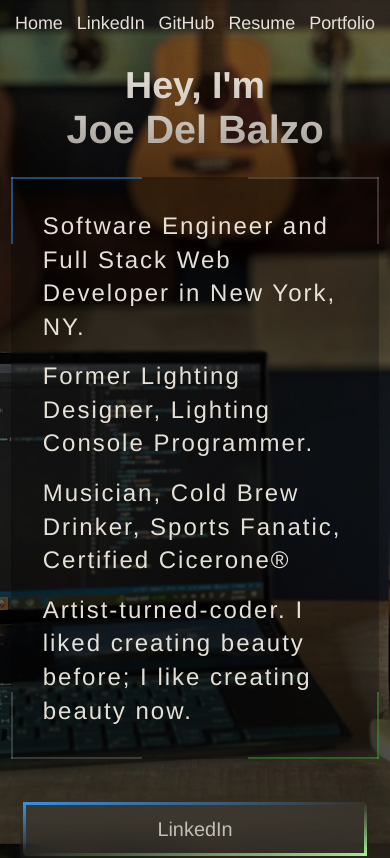
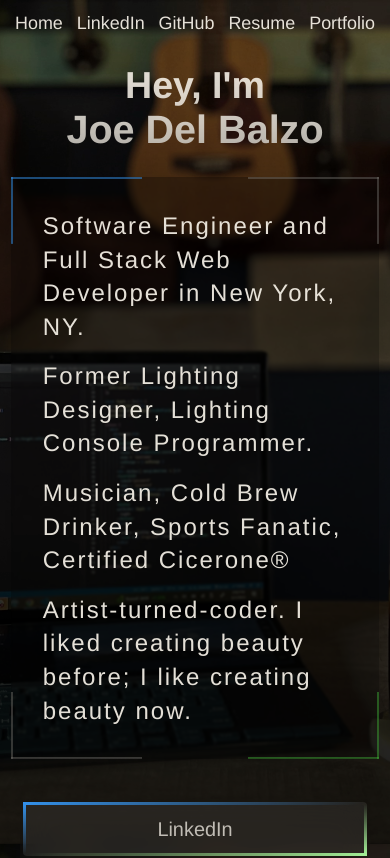
Before and after one commit to joedelbalzo/jdbportfolio, a React app: page /dropofcss in a window 390 px wide. Shown: the top 858 px of the page. Built offline with nearby package versions, Linux system fonts and the light colour scheme.

Commit message:
indexhtml changes

```diff
--- a/public/index.html
+++ b/public/index.html
@@ -1,12 +1,43 @@
 <!DOCTYPE html>
-<html>
+<html lang="en">
   <head>
-    <title>Joe Del Balzo</title>
+    <meta charset="UTF-8" />
+    <title>Joe Del Balzo | Full Stack & Software Engineer</title>
+
+    <meta
+      name="description"
+      content="Joe Del Balzo: Web Developer, Software Engineer, and Full Stack Engineer."
+    />
+
+    <link rel="canonical" href="http://www.joedelbalzo.com" />
+
     <link rel="icon" type="image/x-icon" href="/public/favicon.ico" />
 
     <script defer src="/dist/main.js"></script>
     <link rel="stylesheet" href="/public/styles.css" />
+
     <meta name="viewport" content="width=device-width, initial-scale=1.0, viewport-fit=cover" />
+
+    <script type="application/ld+json">
+      {
+        "@context": "https://schema.org/",
+        "@type": "Person",
+        "name": "Joe Del Balzo",
+        "jobTitle": "Web Developer, Software Engineer, Full Stack Engineer",
+        "url": "http://www.joedelbalzo.com",
+        "sameAs": [
+          "https://www.facebook.com/joedelbalzo/",
+          "https://www.linkedin.com/in/joe-delbalzo/"
+        ],
+        "address": {
+          "@type": "PostalAddress",
+          "addressLocality": "New York",
+          "addressRegion": "New York",
+          "addressCountry": "United States"
+        },
+        "email": "jdelbalzo99@gmail.com"
+      }
+    </script>
   </head>
   <body>
     <div id="root"></div>
--- a/public/styles.css
+++ b/public/styles.css
@@ -1,5 +1,6 @@
 html {
-  background-image: url("IMG-0103.jpg");
+  background-image: linear-gradient(180deg, rgba(0, 0, 0, 0.2) 20%, rgba(0, 0, 0, 0.6) 70%),
+    url("IMG-0103.jpg");
   background-size: cover;
   background-repeat: no-repeat;
   background-attachment: fixed;
@@ -147,7 +148,7 @@ h3 {
   border-radius: 2rem;
   /* backdrop-filter: blur(1px); */
   padding: 1rem;
-  box-shadow: 0rem 2rem 6rem 4rem rgba(0, 0, 0, 0.5);
+  box-shadow: 0rem 2rem 6rem 4rem rgba(0, 0, 0, 0.4);
   border-radius: 0;
   background: linear-gradient(to right, rgba(30, 144, 255, 0.5) 2px, transparent 2px) 0 0,
     linear-gradient(to right, rgba(120, 120, 120, 0.4) 2px, transparent 2px) 0 100%,
@@ -160,7 +161,7 @@ h3 {
 
   background-repeat: no-repeat;
   background-size: calc(100px + 8vw) calc(50px + 2vh);
-  background-color: rgba(0, 0, 0, 0.5);
+  background-color: rgba(0, 0, 0, 0.4);
 
   /* background-color: rgba(0, 0, 0, 0.4); */
 }
@@ -259,10 +260,10 @@ h3 {
   text-align: left;
   color: rgba(240, 240, 240, 0.9);
   line-height: 1.8rem;
-  background-color: rgba(0, 0, 0, 0.5);
+  background-color: rgba(0, 0, 0, 0.3);
   border-radius: 2rem;
   /* padding: 2rem; */
-  box-shadow: 0px 0px 7rem 7rem rgba(0, 0, 0, 0.5);
+  box-shadow: 0px 0px 7rem 7rem rgba(0, 0, 0, 0.3);
 }
 #main-resume > ul > li {
   list-style-type: circle;
@@ -301,7 +302,8 @@ h3 {
 
 @media screen and (max-width: 768px) {
   html {
-    background-image: url("IMG-0103.jpg");
+    background-image: linear-gradient(180deg, rgba(0, 0, 0, 0.2) 20%, rgba(0, 0, 0, 0.6) 70%),
+      url("IMG-0103.jpg");
     background-position: 55%;
   }
   h1 {
@@ -359,7 +361,7 @@ h3 {
 
     background-repeat: no-repeat;
     background-size: calc(100px + 8vw) calc(50px + 2vh);
-    background-color: rgba(0, 0, 0, 0.6);
+    background-color: rgba(0, 0, 0, 0.5);
   }
 
   #main-introParagraph > p {
--- a/src/Resume.js
+++ b/src/Resume.js
@@ -8,7 +8,7 @@ const Resume = () => {
           Resume
         </span>
       </h1>
-      <h3 style={{ fontSize: "calc(14px + 1vw)" }}>Web Developer and Full Stack Engineer</h3>
+      <h3 style={{ fontSize: "calc(14px + 1vw)" }}>Full Stack Software Engineer</h3>
       <h3 style={{ fontSize: "calc(14px + 1vw)", alignItems: "center" }}>
         240-441-7689
         <br />
```
Also changed, not shown: 2 other files (tests, documents, lock files or other folders).
